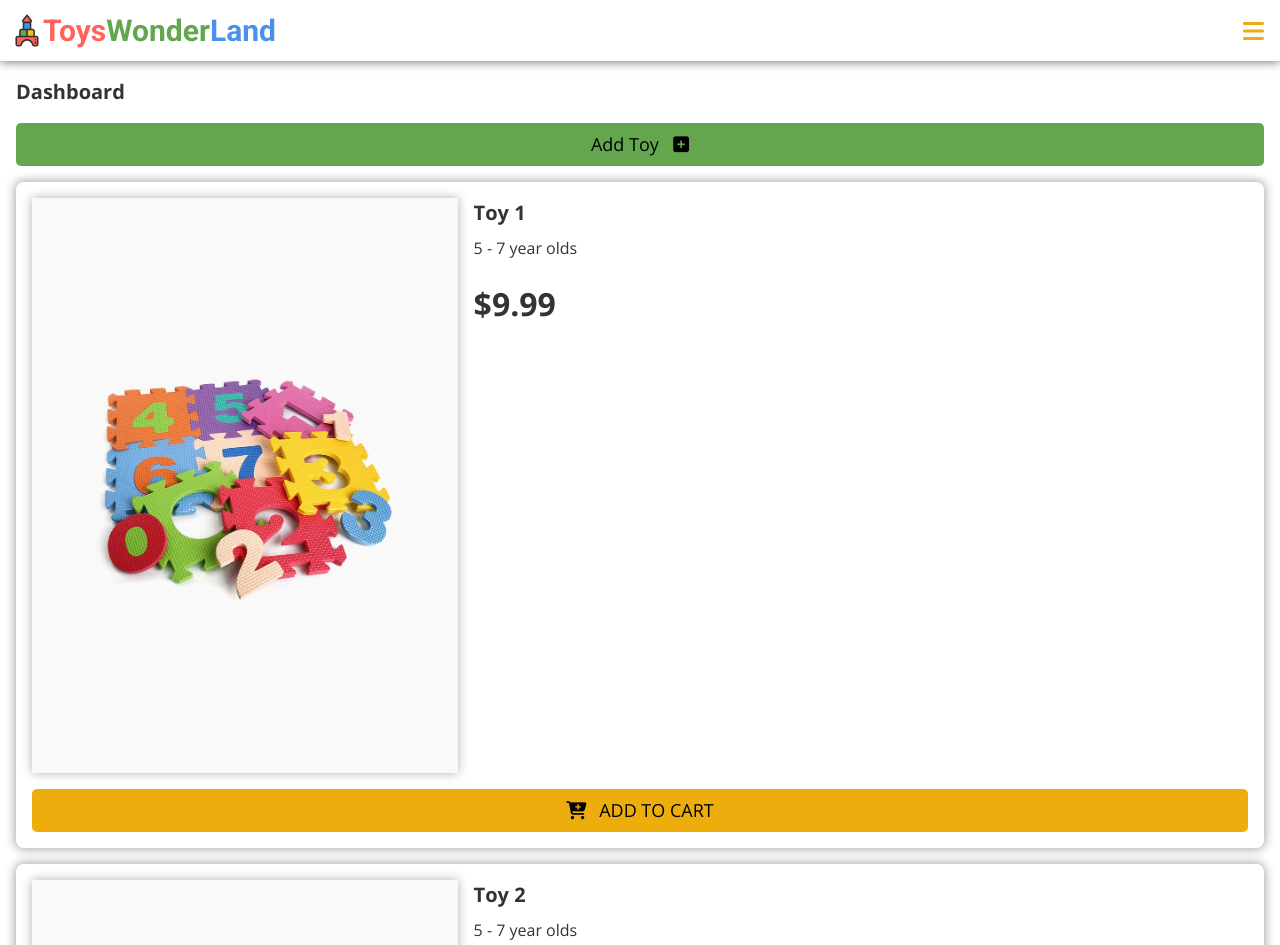
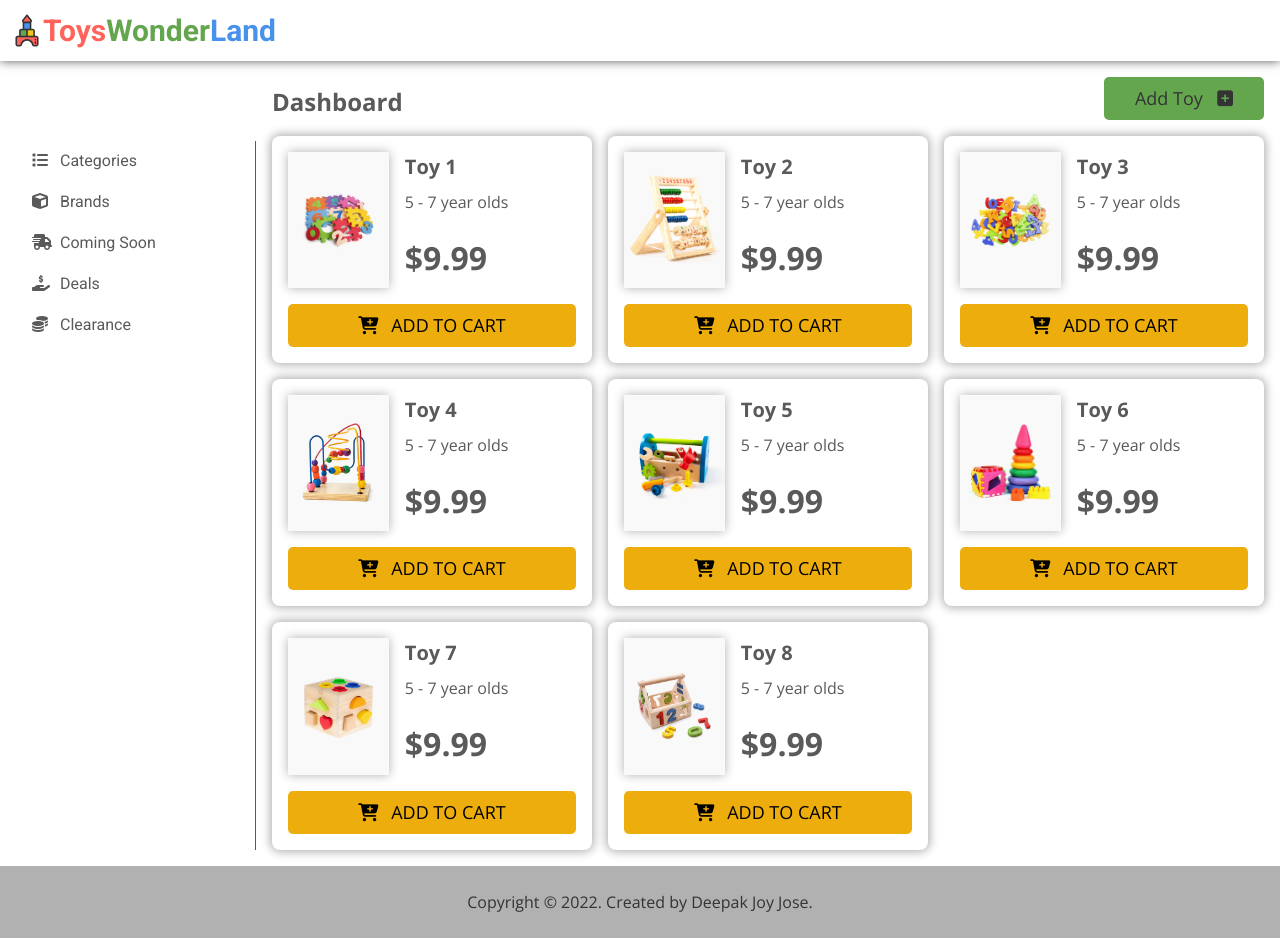
Before and after one commit to deejayjay/dmit2008-assignment01-djoyjose, a website built with Parcel: page src/index.html in a window 1280 px wide. Shown: the top 945 px of the page. Built offline with nearby package versions, Linux system fonts and the light colour scheme.

Commit message:
Adds styles for tablet view and desktop view for index.html page.

```diff
--- a/src/index.html
+++ b/src/index.html
@@ -39,20 +39,47 @@
           <div class="main-sidebar">
             <nav>
               <ul>
-                <li><a href="#">Categories</a></li>
-                <li><a href="#">Brands</a></li>
-                <li><a href="#">Coming Soon</a></li>
-                <li><a href="#">Deals</a></li>
-                <li><a href="#">Clearance</a></li>
+                <li>
+                  <a href="#">
+                    <i class="fas fa-list"></i>
+                    Categories
+                  </a>
+                </li>
+                <li>
+                  <a href="#">
+                    <i class="fas fa-cube"></i>
+                    Brands
+                  </a>
+                </li>
+                <li>
+                  <a href="#">
+                    <i class="fas fa-shipping-fast"></i>
+                    Coming Soon
+                  </a>
+                </li>
+                <li>
+                  <a href="#">
+                    <i class="fas fa-hand-holding-usd"></i>
+                    Deals
+                  </a>
+                </li>
+                <li>
+                  <a href="#">
+                    <i class="fas fa-coins"></i>
+                    Clearance
+                  </a>
+                </li>
               </ul>
             </nav>
           </div>
           <div class="main-right">
-            <h2 class="main-title">Dashboard</h2>
-            <button class="btn-add-toy">
-              Add Toy
-              <i class="fas fa-plus-square"></i>
-            </button>
+            <div class="main-title__wrapper">
+              <h2 class="main-title">Dashboard</h2>
+              <a class="btn-add-toy">
+                Add Toy
+                <i class="fas fa-plus-square"></i>
+              </a>
+            </div>
             <div class="toys-cards__container">
               <section class="toys-card">
                 <div class="toys-card__top">
@@ -65,7 +92,7 @@
                     <p class="toy-price">$9.99</p>
                   </div>
                 </div>
-                <button class="btn-add-to-cart">
+                <button class="btn-add-to-cart" data-key="">
                   <i class="fas fa-cart-plus"></i>
                   Add to Cart
                 </button>
@@ -73,7 +100,7 @@
               <section class="toys-card">
                 <div class="toys-card__top">
                   <div class="toy-image__wrapper">
-                    <img src="static/images/toy-2.webp" alt="A picture of Toy 1" class="toy-image" />
+                    <img src="static/images/toy-2.webp" alt="A picture of Toy 2" class="toy-image" />
                   </div>
                   <div class="toy-info__wrapper">
                     <h3 class="toy-title">Toy 2</h3>
@@ -81,7 +108,7 @@
                     <p class="toy-price">$9.99</p>
                   </div>
                 </div>
-                <button class="btn-add-to-cart">
+                <button class="btn-add-to-cart" data-key="">
                   <i class="fas fa-cart-plus"></i>
                   Add to Cart
                 </button>
@@ -89,7 +116,7 @@
               <section class="toys-card">
                 <div class="toys-card__top">
                   <div class="toy-image__wrapper">
-                    <img src="static/images/toy-3.webp" alt="A picture of Toy 1" class="toy-image" />
+                    <img src="static/images/toy-3.webp" alt="A picture of Toy 3" class="toy-image" />
                   </div>
                   <div class="toy-info__wrapper">
                     <h3 class="toy-title">Toy 3</h3>
@@ -97,7 +124,7 @@
                     <p class="toy-price">$9.99</p>
                   </div>
                 </div>
-                <button class="btn-add-to-cart">
+                <button class="btn-add-to-cart" data-key="">
                   <i class="fas fa-cart-plus"></i>
                   Add to Cart
                 </button>
@@ -105,7 +132,7 @@
               <section class="toys-card">
                 <div class="toys-card__top">
                   <div class="toy-image__wrapper">
-                    <img src="static/images/toy-4.webp" alt="A picture of Toy 1" class="toy-image" />
+                    <img src="static/images/toy-4.webp" alt="A picture of Toy 4" class="toy-image" />
                   </div>
                   <div class="toy-info__wrapper">
                     <h3 class="toy-title">Toy 4</h3>
@@ -113,7 +140,7 @@
                     <p class="toy-price">$9.99</p>
                   </div>
                 </div>
-                <button class="btn-add-to-cart">
+                <button class="btn-add-to-cart" data-key="">
                   <i class="fas fa-cart-plus"></i>
                   Add to Cart
                 </button>
@@ -121,7 +148,7 @@
               <section class="toys-card">
                 <div class="toys-card__top">
                   <div class="toy-image__wrapper">
-                    <img src="static/images/toy-5.webp" alt="A picture of Toy 1" class="toy-image" />
+                    <img src="static/images/toy-5.webp" alt="A picture of Toy 5" class="toy-image" />
                   </div>
                   <div class="toy-info__wrapper">
                     <h3 class="toy-title">Toy 5</h3>
@@ -129,7 +156,7 @@
                     <p class="toy-price">$9.99</p>
                   </div>
                 </div>
-                <button class="btn-add-to-cart">
+                <button class="btn-add-to-cart" data-key="">
                   <i class="fas fa-cart-plus"></i>
                   Add to Cart
                 </button>
@@ -137,7 +164,7 @@
               <section class="toys-card">
                 <div class="toys-card__top">
                   <div class="toy-image__wrapper">
-                    <img src="static/images/toy-6.webp" alt="A picture of Toy 1" class="toy-image" />
+                    <img src="static/images/toy-6.webp" alt="A picture of Toy 6" class="toy-image" />
                   </div>
                   <div class="toy-info__wrapper">
                     <h3 class="toy-title">Toy 6</h3>
@@ -145,7 +172,39 @@
                     <p class="toy-price">$9.99</p>
                   </div>
                 </div>
-                <button class="btn-add-to-cart">
+                <button class="btn-add-to-cart" data-key="">
+                  <i class="fas fa-cart-plus"></i>
+                  Add to Cart
+                </button>
+              </section>
+              <section class="toys-card">
+                <div class="toys-card__top">
+                  <div class="toy-image__wrapper">
+                    <img src="static/images/toy-7.webp" alt="A picture of Toy 7" class="toy-image" />
+                  </div>
+                  <div class="toy-info__wrapper">
+                    <h3 class="toy-title">Toy 7</h3>
+                    <p class="toy-age-group">5 - 7 year olds</p>
+                    <p class="toy-price">$9.99</p>
+                  </div>
+                </div>
+                <button class="btn-add-to-cart" data-key="">
+                  <i class="fas fa-cart-plus"></i>
+                  Add to Cart
+                </button>
+              </section>
+              <section class="toys-card">
+                <div class="toys-card__top">
+                  <div class="toy-image__wrapper">
+                    <img src="static/images/toy-8.webp" alt="A picture of Toy 8" class="toy-image" />
+                  </div>
+                  <div class="toy-info__wrapper">
+                    <h3 class="toy-title">Toy 8</h3>
+                    <p class="toy-age-group">5 - 7 year olds</p>
+                    <p class="toy-price">$9.99</p>
+                  </div>
+                </div>
+                <button class="btn-add-to-cart" data-key="">
                   <i class="fas fa-cart-plus"></i>
                   Add to Cart
                 </button>
@@ -157,7 +216,7 @@
       <footer>
         <section class="footer-content__container">
           <h3 class="sr-only">Copy right information</h3>
-          <p>Copyright &copy; 2022. For educational purposes only</p>
+          <p>Copyright &copy; 2022. Created by Deepak Joy Jose.</p>
         </section>
       </footer>
     </div>
--- a/src/scss/_colors.scss
+++ b/src/scss/_colors.scss
@@ -3,8 +3,10 @@ $white: #ffffff;
 
 $pink: #ff635c;
 $green: #64a64e;
+$green-80: #64a64ecc;
 $blue: #4992ec;
 $gold: #ecad0d;
+$gold-70: #edae0cb3;
 $dark-grey: #333333;
 $grey: #5a5a5a;
 $light-grey: #b1b1b1;
--- a/src/scss/_global.scss
+++ b/src/scss/_global.scss
@@ -34,6 +34,7 @@ header {
   z-index: 99;
   width: 100%;
   background-color: $white;
+  box-shadow: 0 0 10px 0 $grey;
 }
 
 main {
@@ -45,7 +46,6 @@ main {
   display: flex;
   justify-content: space-between;
   padding: 0.5rem 1rem;
-  box-shadow: 0 0 10px 0 $grey;
 }
 
 .header-title__wrapper {
@@ -82,7 +82,7 @@ main {
 .togglebtn-menu {
   font-size: 1.5rem;
   margin-top: 0.6875rem;
-  color: $gold;
+  color: $dark-grey;
 
   &:hover {
     cursor: pointer;
@@ -104,11 +104,22 @@ main {
   background-color: $white;
   max-height: 0;
   overflow: hidden;
-  transition: max-height 0.25s ease-in;
+  transition: max-height 0.3s ease-in;
+
+  i {
+    width: 1.5rem;
+    margin-right: 1rem;
+  }
 }
 
 .main-sidebar li {
   padding: 0.5rem 1rem;
+  transition: all 0.3s ease-in;
+
+  &:hover {
+    cursor: pointer;
+    background-color: $gold;
+  }
 }
 
 .main-sidebar li > a {
@@ -119,12 +130,13 @@ main {
   }
 }
 
-.main-sidebar li:not(li:last-of-type) {
+.main-sidebar li {
   border-bottom: 1px solid $lighter-grey;
 }
 
 .main-sidebar li:last-of-type {
-  padding-bottom: 1rem;
+  padding-bottom: 1.5rem;
+  border-bottom: none;
 }
 
 .active-sidebar {
@@ -137,8 +149,8 @@ main {
 .main-title {
   font-size: 1.25rem;
   font-weight: bold;
-  color: $dark-grey;
   margin-bottom: 1rem;
+  color: $grey;
 }
 
 .btn-add-toy {
@@ -150,9 +162,11 @@ main {
   border-radius: 5px;
   padding: 0.5rem;
   font-size: 1.125rem;
+  text-align: center;
 
   &:hover {
     cursor: pointer;
+    background-color: $green-80;
   }
 }
 
@@ -169,6 +183,7 @@ main {
   box-shadow: 0 0 10px 2px $light-grey;
   border-radius: 8px;
   margin-bottom: 1rem;
+  color: $grey;
 }
 
 .toys-card__top {
@@ -210,6 +225,7 @@ main {
 
   &:hover {
     cursor: pointer;
+    background-color: $gold-70;
   }
 }
 
@@ -223,3 +239,81 @@ footer {
   display: flex;
   justify-content: center;
 }
+
+@media only screen and (min-width: 768px) {
+  .main-title__wrapper {
+    display: flex;
+    justify-content: space-between;
+    align-items: flex-end;
+  }
+
+  .main-title {
+    margin-bottom: 0;
+    font-size: 1.5rem;
+  }
+
+  .btn-add-toy {
+    width: 10rem;
+  }
+
+  .toys-cards__container {
+    display: grid;
+    grid-template-columns: repeat(2, minmax(20rem, 1fr));
+    gap: 1rem;
+
+    .toys-card {
+      margin-bottom: 0;
+    }
+  }
+}
+
+@media only screen and (min-width: 1280px) {
+  .header-container__appbar,
+  .main-container__wrapper,
+  .footer-content__container {
+    max-width: 1280px;
+    margin: 0 auto;
+  }
+
+  .togglebtn-menu {
+    display: none;
+  }
+
+  .main-container__wrapper {
+    display: flex;
+  }
+
+  .main-sidebar {
+    position: static;
+    max-width: 15rem;
+    max-height: none;
+    font-weight: 400;
+    font-family: "Roboto", sans-serif;
+    font-size: 1rem;
+    margin-right: 1rem;
+    margin-top: 4rem;
+    border-right: 1px solid $grey;
+
+    li {
+      border-bottom: 1px solid $white;
+
+      &:last-of-type {
+        padding-bottom: 0.5rem;
+      }
+    }
+
+    li:hover {
+      background-color: $white;
+      border-bottom: 1px solid $grey;
+    }
+
+    i {
+      width: 1rem;
+      margin-right: 0.5rem;
+    }
+  }
+
+  .toys-cards__container {
+    grid-template-columns: repeat(3, minmax(20rem, 1fr));
+  }
+}
```
Also changed, not shown: src/css/styles.css, src/css/styles.min.css, 2 other files.
